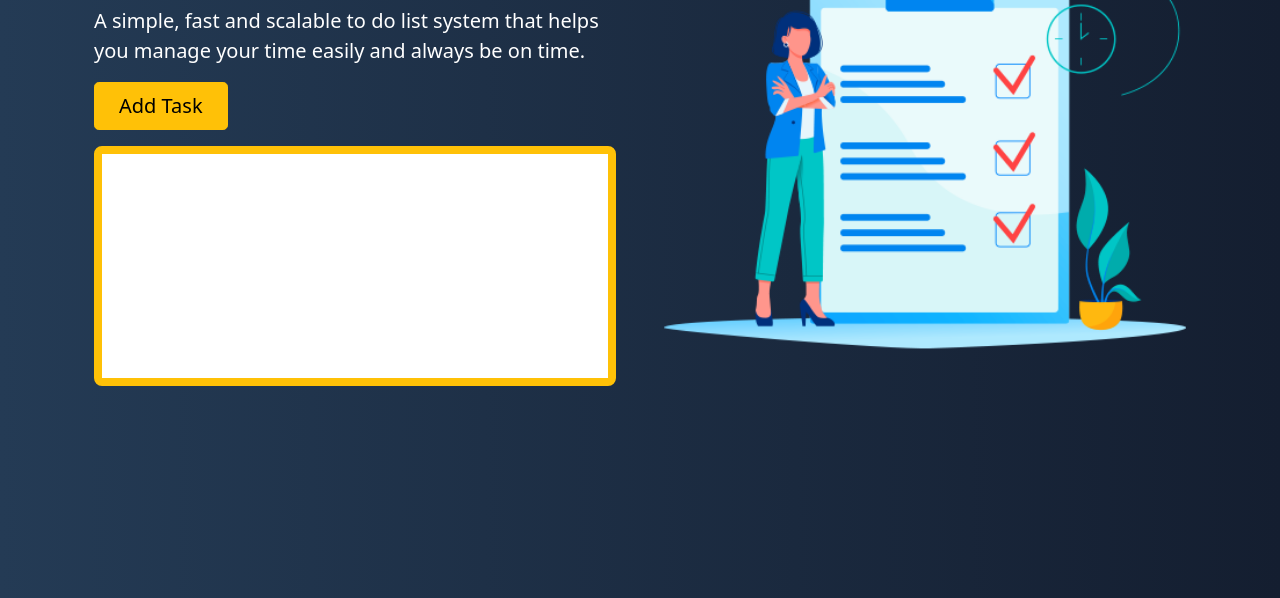
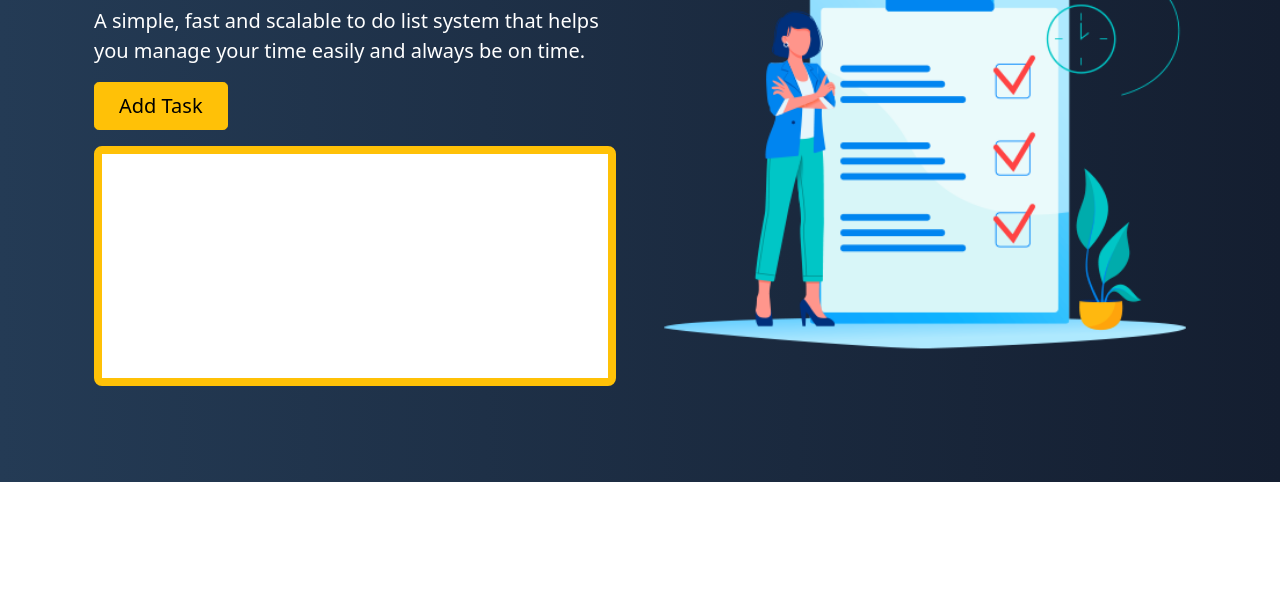
Before and after one commit to ScientistZero/FirstProject, a plain HTML site: page index.html in a window 1280 px wide. Shown: the part 202-800 px from the top of the page. Drawn offline with nearby package versions, Linux system fonts and the light colour scheme.

Commit message:
Updated some css
Updated background continuity

```diff
--- a/css/site.css
+++ b/css/site.css
@@ -1,10 +1,12 @@
 
-body {
-    color: white
+body,
+html {
+    color: white;
+    height:100%;
 }
 
 #hero {
-    height: 100vh;
+    height: 100vm;
     background: #141E30;
     /* fallback for old browsers */
     background: -webkit-linear-gradient(to right, #243B55, #141E30);
@@ -14,6 +16,7 @@ body {
 }
 
 .taskContainer {
+    min-height: 100%;
     background-color: white;
     border: solid .5em #ffc107;
     border-radius: .5em;
```
